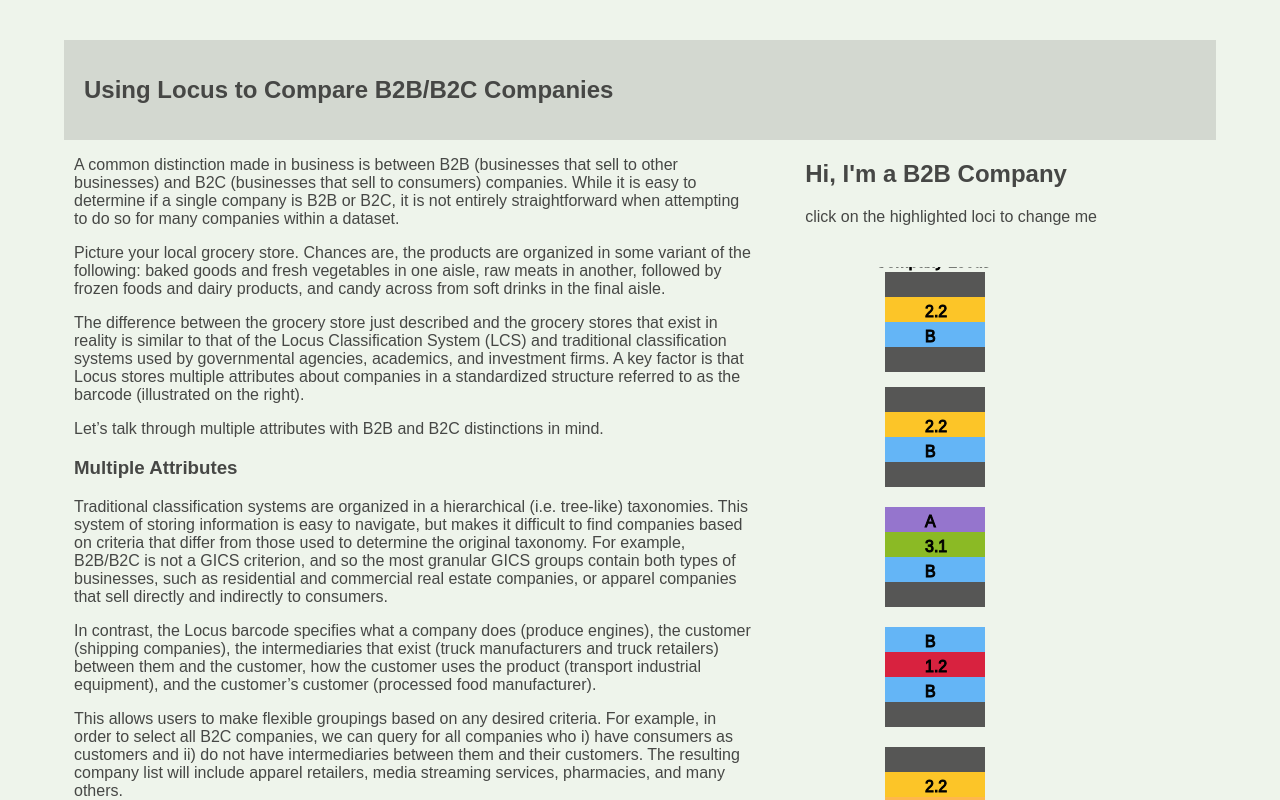
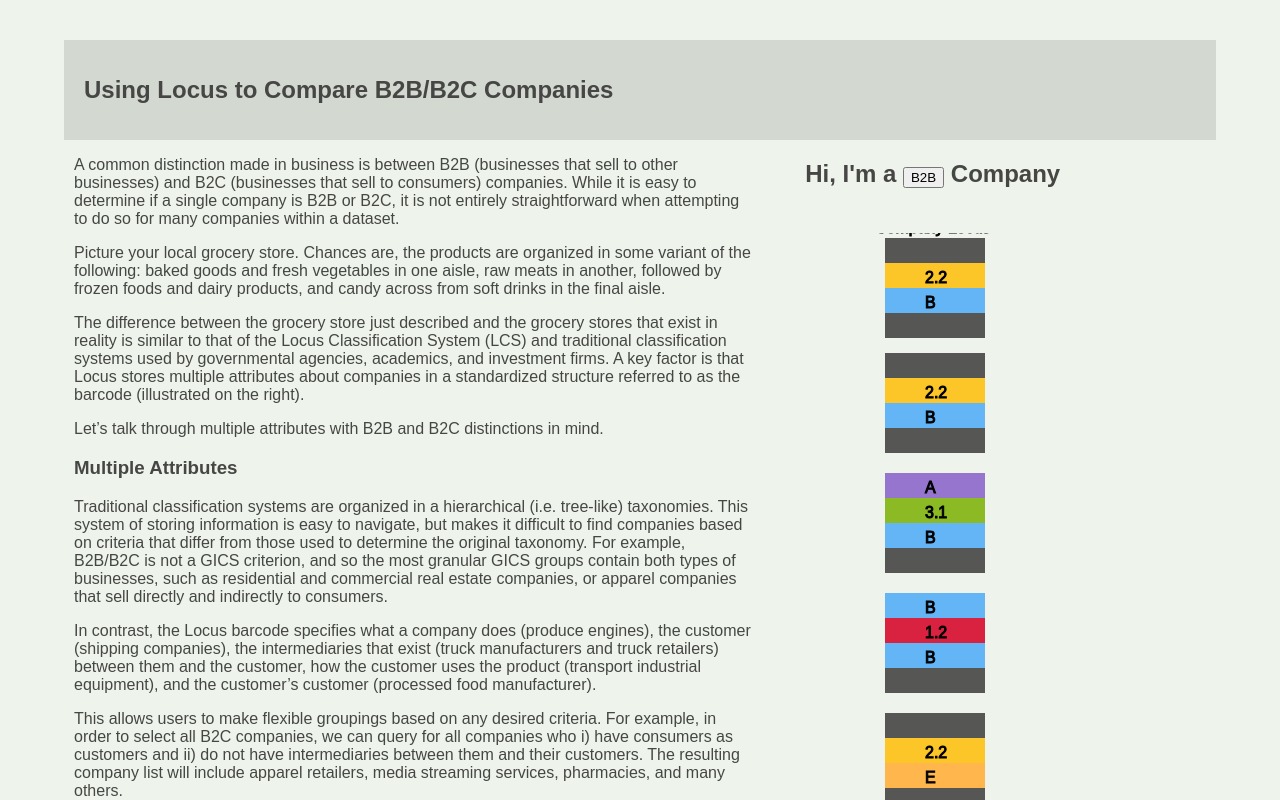
Before and after one commit to klenofjupiter/jkarticle, a React (Create React App) app: page / in a window 1280 px wide. Shown: the top 800 px of the page. Built offline with nearby package versions, Linux system fonts and the light colour scheme.

Commit message:
STUCK ON STICKINESS

```diff
--- a/src/Barcode.js
+++ b/src/Barcode.js
@@ -16,10 +16,9 @@
  }
 
   render() {
-    return (<div>
-              <h2>Hi, I'm a {this.props.status} Company</h2>
-              <p>click on the highlighted loci to change me</p>
-              <svg id="viz"/>
+    return (<div id="stick">
+              <h2>Hi, I'm a <button onClick={this.props.clickHandler}>{this.props.status}</button> Company</h2>
+              <svg id="viz" />
            </div>)
    }
 }
--- a/src/makeData.js
+++ b/src/makeData.js
@@ -8,6 +8,18 @@
   '3.1': '#8BBA25',
   '1.2': '#D8223F',
   'E':  '#FFB74D',
+ }
+
+//dictionary of verbs and nouns to english
+ let key = {
+  'A': 'Real Estate',
+  'B': 'Machines',
+  'C': 'Information',
+  'D': 'Money',
+  'E': 'Energy',
+  '2.2': 'Sells',
+  '3.1': 'Produces',
+  '1.2':'Transports',
  }
 
 const makeData = (data, clicker) => {
```
Also changed, not shown: src/App.css (+7 -1 lines).
